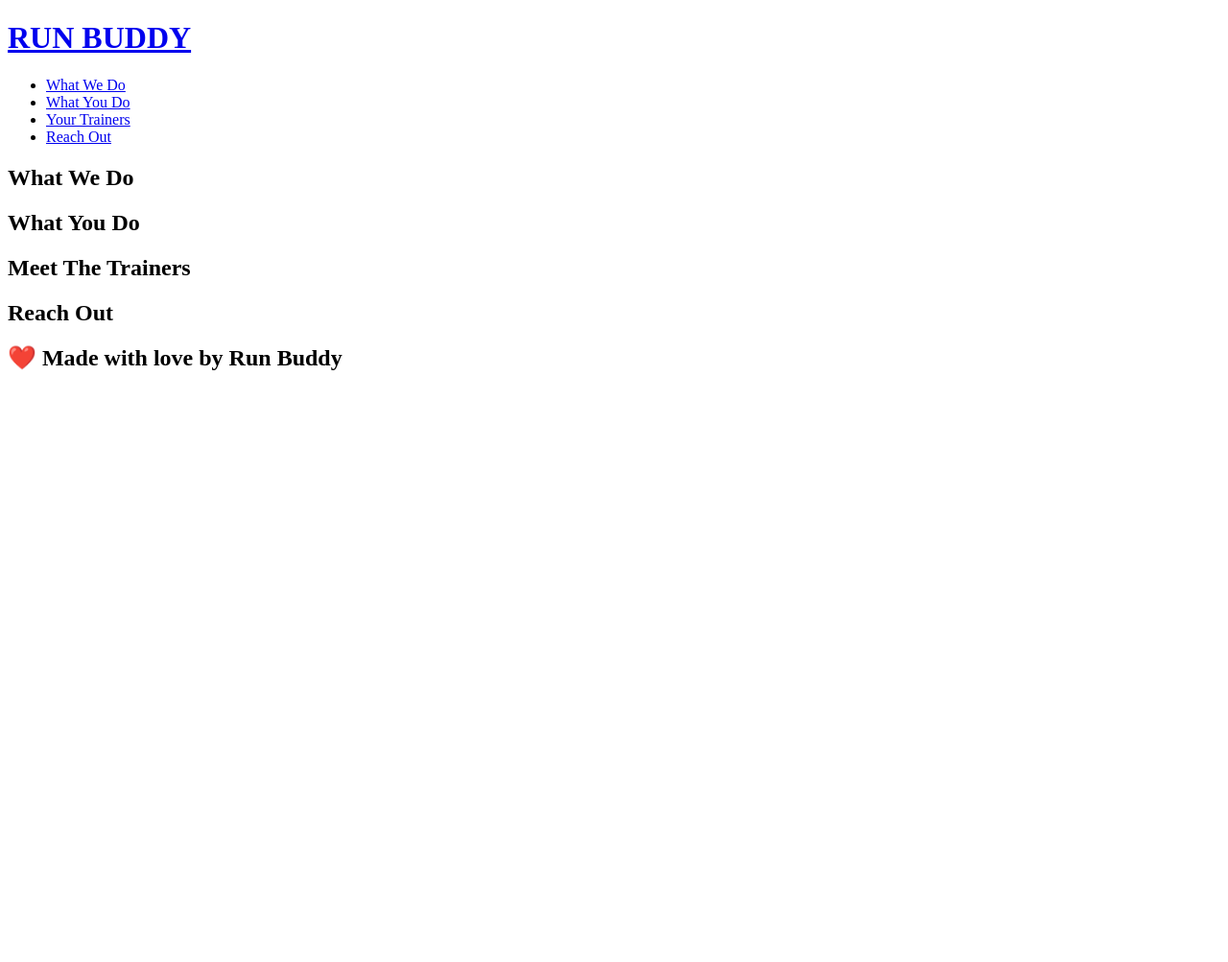
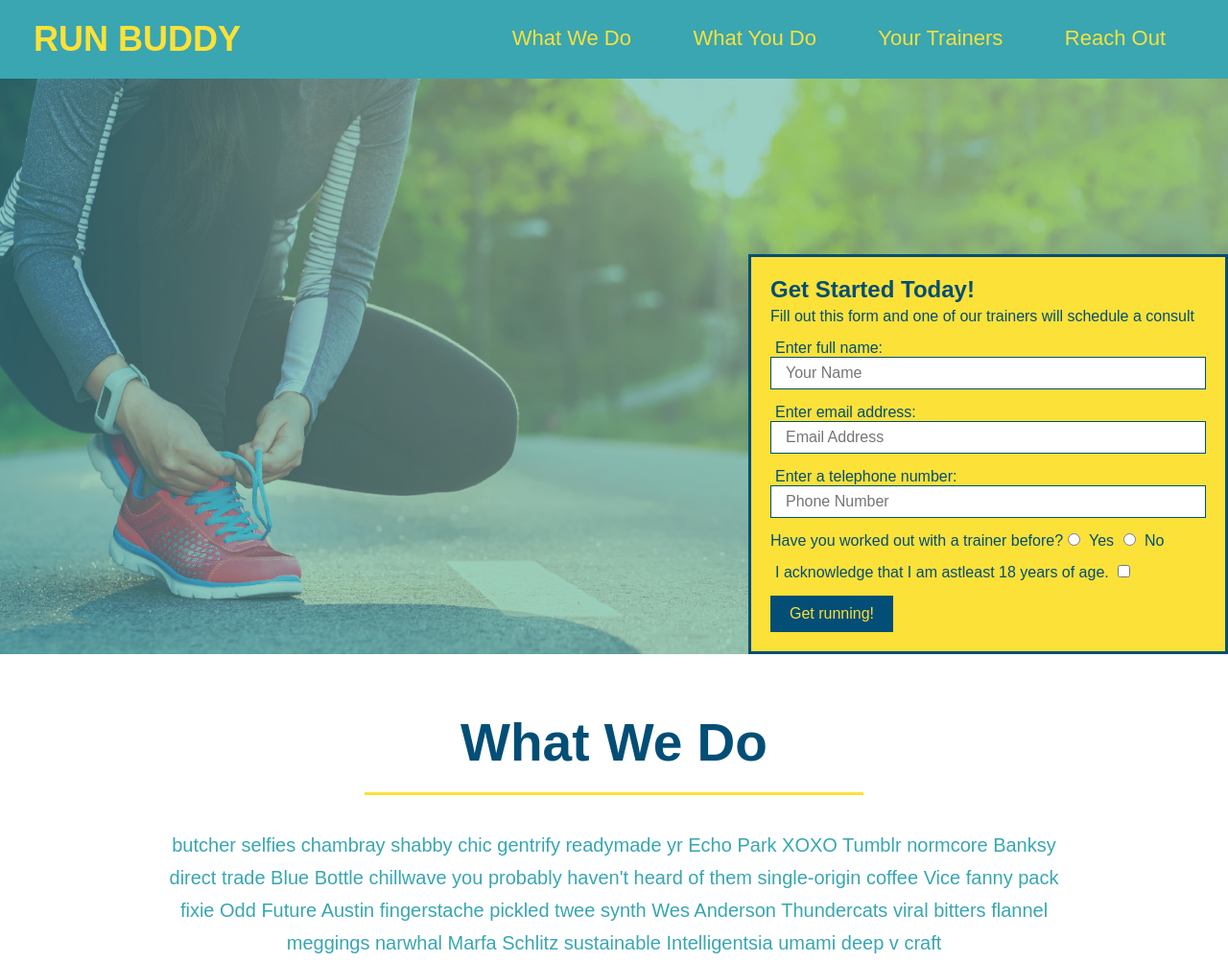
Before and after one commit to sophiehomer/run-buddy, a plain HTML site: page index.html in a window 1280 px wide. Shown: the top 1003 px of the page at 96% size. Before the commit the page ends 800 px from the top, so only its background shows below. Drawn offline with Linux system fonts and the light colour scheme.

Commit message:
update style sheet

```diff
--- /dev/null
+++ b/assets/css/style.css
@@ -0,0 +1,180 @@
+* {
+    margin: 0;
+    padding: 0;
+    box-sizing: border-box;
+}
+
+body {
+    color: #39a6b2;
+    font-family: Arial, Helvetica, sans-serif;
+}
+
+/* apply styles to <header> */
+header {
+    padding: 20px 35px;
+    background-color: #39a6b2;
+}
+
+header h1 {
+    font-weight: bold;
+    font-size: 36px;
+    color: #fce138;
+    margin: 0;
+    display: inline;
+}
+
+header a {
+    text-decoration: none;
+    color: #fce138;
+}
+
+header nav {
+    float: right;
+    margin: 7px 0;
+}
+
+header nav ul li {
+    display: inline;
+}
+
+header nav ul li a {
+    margin: 0 30px;
+    font-weight: lighter;
+    font-size: 22px;
+}
+
+footer {
+    background: #fce138;
+    width: 100%;
+    padding: 40px 35px;
+}
+
+footer h2 {
+    display: inline;
+    color:#024e76;
+    font-size: 30px;
+    margin: 0;
+}
+
+footer div {
+    float: right;
+    line-height: 1.5;
+    text-align: right;
+}
+
+footer a {
+    color: #024e76;
+}
+
+section {
+    padding: 60px;
+}
+
+/* Hero Style Start */
+.hero {
+    background-image: url("../images/hero-bg.jpeg");
+    height: 600px;
+    background-size: cover;
+    background-position: center;
+    position: relative;
+}
+
+.hero-form {
+    border: 3px solid #024e76;
+    background-color: #fce138;
+    padding: 20px;
+    width: 500px;
+    color: #024e76;
+    position: absolute;
+    bottom: 0px;
+    right: 0px;
+}
+
+.hero-form h3 {
+    font-size: 24px;
+    margin: 0;
+}
+
+.hero-form p {
+    margin: 5px 0 15px 0;
+}
+
+.form-input {
+    border: 1px solid #024e76;
+    display: block;
+    padding: 7px 15px;
+    font-size: 16px;
+    color:#024e76;
+    width: 100%;
+    margin-bottom: 15px;
+}
+
+.hero-form label {
+    margin: 0 5px;
+}
+
+.hero-form button {
+    color: #fce138;
+    background-color: #024e76;
+    border: none;
+    padding: 10px 20px;
+    font-size: 16px;
+}
+
+.intro {
+    text-align:center;
+}
+
+.intro p {
+    line-height: 1.7;
+    color: #39a6b2;
+    width: 80%;
+    font-size: 20px;
+    margin: 0 auto;
+}
+
+.steps {
+    text-align: center;
+    background-color: #fce138;
+}
+
+.steps div {
+    margin-bottom: 80px;
+}
+
+.steps img {
+    width: 15%;
+    margin: 10px 0;
+}
+
+.steps h3 {
+    color: #024e76;
+    font-size: 46px;
+    margin-top: 10px;
+}
+
+.steps p {
+    color: #39a6b2;
+    font-size: 23px;
+}
+
+.steps span {
+    font-size: 38px;
+}
+
+.section-title {
+    font-size: 55px;
+    color:#024e76;
+    margin-bottom: 35px;
+    padding: 0 100px 20px 100px;
+    display: inline-block;
+    border-bottom: 3px solid;
+}
+
+.primary-border {
+    border-color: #fce138;
+}
+
+.secondary-border {
+    border-color:#39a6b2
+}
--- a/index.html
+++ b/index.html
@@ -1,14 +1,18 @@
 <!DOCTYPE html>
 <html lang="en">
     <head>
+        <link rel="stylesheet" href="./assets/css/style.css" />
         <meta charset="UTF-8" />
         <title>Run Buddy</title>
     </head>
+
     <body>
         <!-- navigation -->
         <header>
             <h1>
-                <a href="/">RUN BUDDY</a>
+                <a href="/">
+                  RUN BUDDY
+                </a>
             </h1>
             <nav>
                 <!-- Unordered list element -->
@@ -28,23 +32,81 @@
                         <a href="#reach-out">Reach Out</a>
                     </li>
                 </ul>
-
             </nav>
         </header>
 
-        <!-- "hero/jumbotron" -->
-        <section>
+
+        <!-- "hero section" -->
+        <section class="hero">
+            <div class="hero-form">
+                <h3>Get Started Today!</h3>
+                <p>Fill out this form and one of our trainers will schedule a consult</p>
+                <!-- Add from element -->
+                <form>
+                    <label for="name">Enter full name:</label>
+                    <input type="text" placeholder="Your Name" name="name" id="name" class="form-input"/>
+                    <label for="email">Enter email address:</label>
+                    <input type="text" placeholder="Email Address" name="email" id="email" class="form-input"/>
+                    <label for="phone">Enter a telephone number: </label>
+                    <input type="text" placeholder="Phone Number" name="phone" id="phone" class="form-input"/>
+                    <p>
+                        Have you worked out with a trainer before?
+                        <input type="radio" name="trainer-confirm" id="trainer-yes" />
+                        <label for="trainer-yes">Yes</label>
+                        <input type="radio" name="trainer-confirm" id="trainer-no" />
+                        <label for="trainer-no">No</label>
+                    </p>
+                    <p>
+                        <label for="checkbox" >
+                            I acknowledge that I am astleast 18 years of age.
+                        </label>
+                        <input type="checkbox" name="checkpoint1" id="checkbox" />
+                    </p>
+                    <button type="submit">
+                        Get running!
+                    </button>
+                </form>
+            </div>
         </section>
+        <!-- end hero -->
 
         <!-- "what we do" section -->
-        <section>
-            <h2>What We Do</h2>
+        <section id="what-we-do" class="intro">
+            <h2 class="section-title primary-border">What We Do</h2>
+            <p>
+            butcher selfies chambray shabby chic gentrify readymade yr Echo Park XOXO Tumblr normcore Banksy direct trade Blue Bottle chillwave you probably haven't heard of them single-origin coffee Vice fanny pack fixie Odd Future Austin fingerstache pickled twee synth Wes Anderson Thundercats viral bitters flannel meggings narwhal Marfa Schlitz sustainable Intelligentsia umami deep v craft
+            </p>
         </section>
 
         <!-- "what you do" section -->
-        <section>
-            <h2>What You Do</h2>
-        </section>
+        <section id="what-you-do" class="steps">
+            <h2 class="section-title secondary-border">What You Do</h2>
+
+            <div>
+                <!-- insert this img element -->
+                <img src="./assets/images/01-04-svgs/step-1.svg" alt="" />
+                <h3>Step 1: <span>Out the Form Above.</span></h3>
+                <p>You're already here, so why not?</p>
+            </div>
+
+            <div>
+                <img src="./assets/images/01-04-svgs/step-2.svg" alt= "" />
+                <h3> Step 2: Consult with One of Our Trainers.</h3>
+                <p>Are you here to build muscle, lose weight, or just feel good?</p>
+            </div>
+
+            <div>
+                <img src="./assets/images/01-04-svgs/step-3.svg" alt= "" />
+                <h3> Step 3: Get Running.</h3>
+                <p>Hit the ground running (literally) once your trainer lays our your plan.</p>
+            </div>
+
+            <div>
+                <img src="./assets/images/01-04-svgs/step-4.svg" alt= "" />
+                <h3>Step 4: See Results.</h3>
+                <p> Bi-weekly checkins with your trainer will keep you focused</p>
+            </div>
+            </section>
 
         <!-- "meet the trainers" section -->
         <section>
@@ -59,6 +121,10 @@
         <!-- footer -->
         <footer>
             <h2>❤️ Made with love by Run Buddy</h2>
+            <div>
+                <a href="#">Read Our Privacy Policy</a><br />
+                &copy; 2019 Run Buddy, Inc.
+            </div>
         </footer>
     </body>
 </html>
```
Also changed, not shown: assets/images/01-04-svgs/step-1.svg (added), assets/images/01-04-svgs/step-2.svg (added), assets/images/01-04-svgs/step-3.svg (added), assets/images/01-04-svgs/step-4.svg (added), assets/images/hero-bg.jpeg (added).
